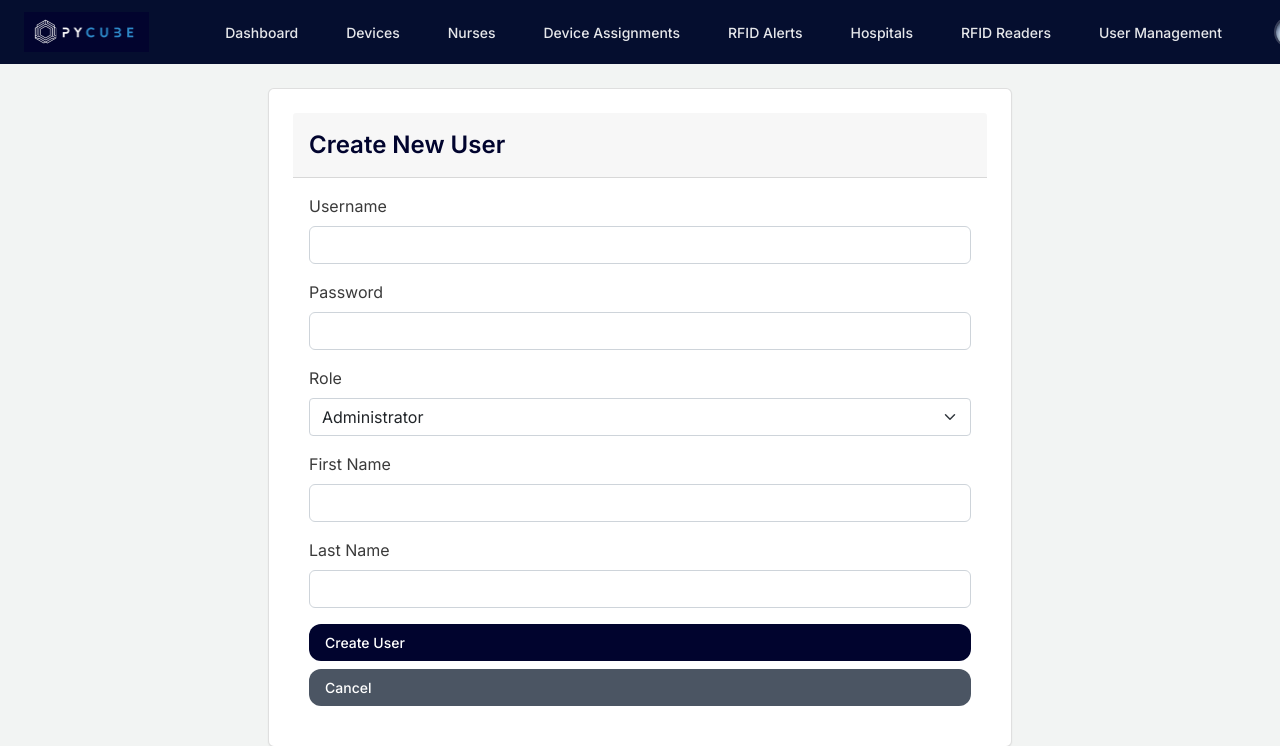
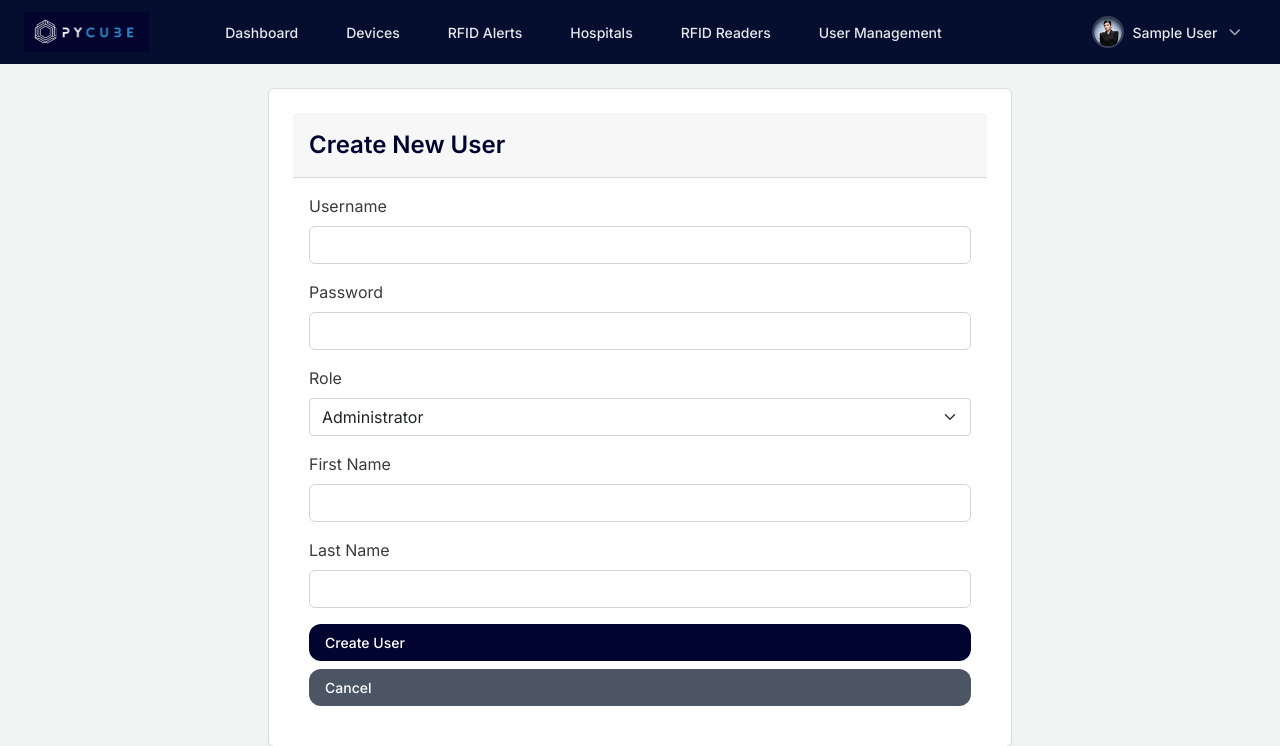
Before and after one commit to Pycube-FP/Pycube-MDM, a Flask app: page /auth/users/create in a window 1280 px wide; the page is wider, and only the part inside the window is pictured. Shown: the top 746 px of that part. Run offline with Flask 2, Linux system fonts and the light colour scheme; the visitor is signed in with stand-in values (Sample User, id 1).

Commit message:
nav bar hide some

```diff
--- a/templates/base.html
+++ b/templates/base.html
@@ -551,18 +551,6 @@
                         </a>
                     </li>
                     <li class="nav-item">
-                        <a class="nav-link {% if request.endpoint.startswith('nurses.') %}active{% endif %}"
-                           href="{{ url_for('nurses.index') }}">
-                            Nurses
-                        </a>
-                    </li>
-                    <li class="nav-item">
-                        <a class="nav-link {% if request.endpoint == 'assignments.consolidated_assignment' %}active{% endif %}"
-                           href="{{ url_for('assignments.consolidated_assignment') }}">
-                            Device Assignments
-                        </a>
-                    </li>
-                    <li class="nav-item">
                         <a class="nav-link {% if request.endpoint == 'rfid.alerts' %}active{% endif %}"
                            href="{{ url_for('rfid.alerts') }}">
                             RFID Alerts
```
